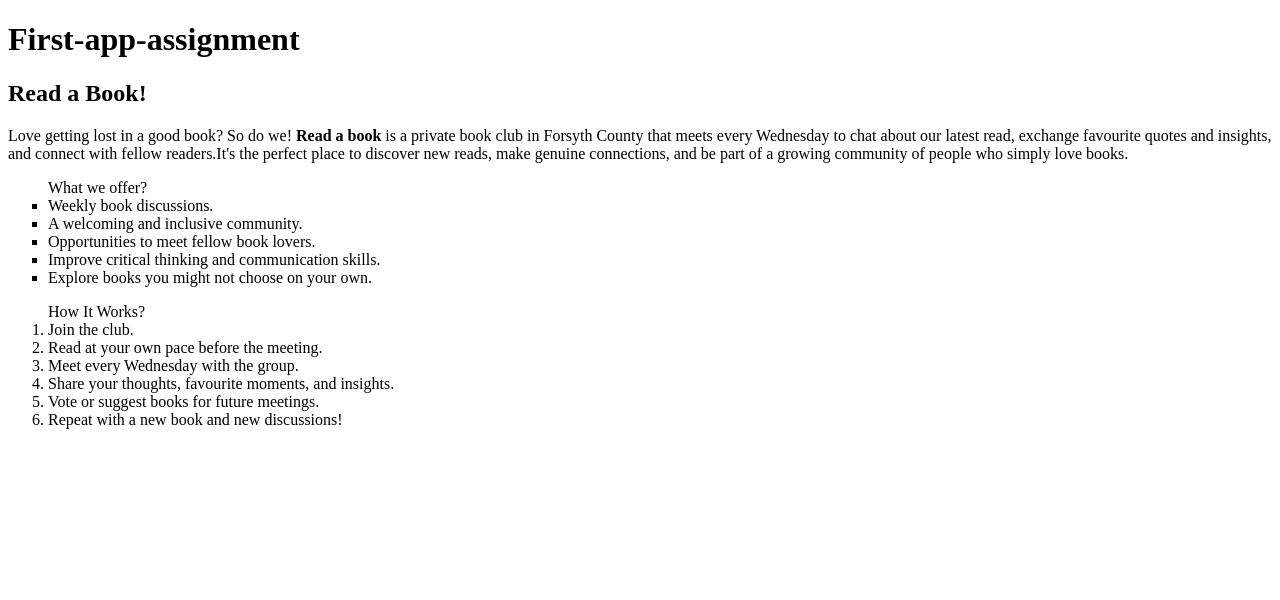
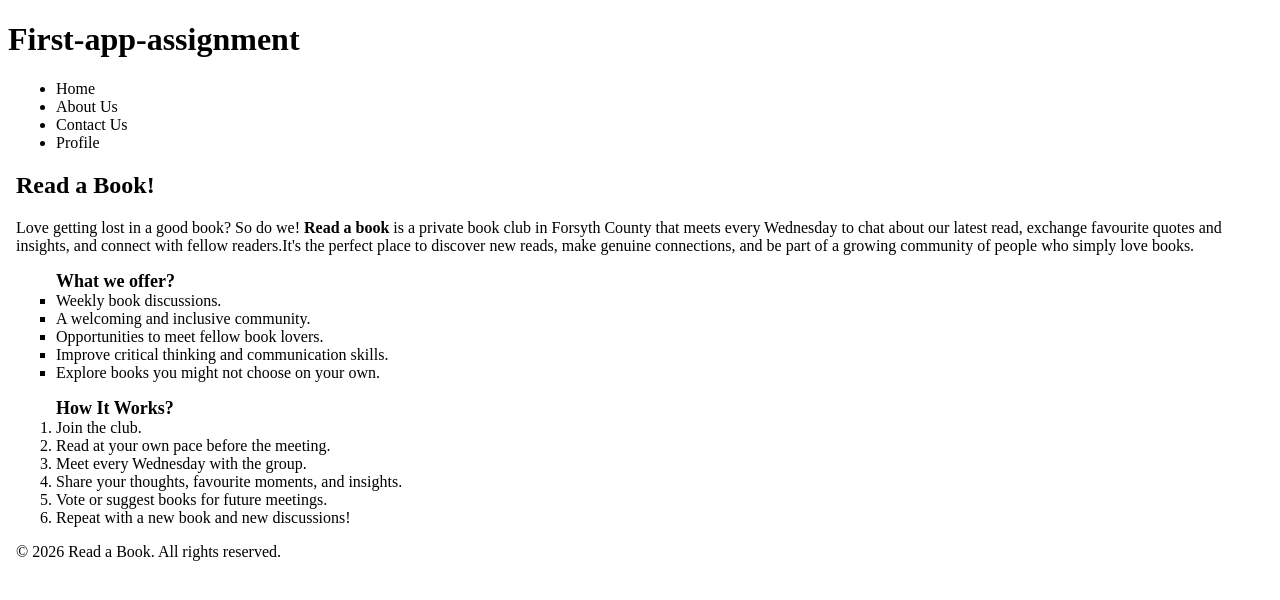
Before and after one commit to Shayana0324/Angular, an Angular app in the folder first-app/: page / in a window 1280 px wide. Shown: the top 600 px of the page. Built offline with nearby package versions, Linux system fonts and the light colour scheme.

Commit message:
Adding header and footer components

```diff
--- a/first-app/src/app/app.html
+++ b/first-app/src/app/app.html
@@ -1,2 +1,4 @@
 <h1>{{title}}</h1>
+<app-header></app-header>
 <app-body></app-body>
+<app-footer></app-footer>
--- a/first-app/src/app/app.ts
+++ b/first-app/src/app/app.ts
@@ -1,10 +1,12 @@
 import { Component, signal } from '@angular/core';
 import { RouterOutlet } from '@angular/router';
+import { Header } from './header/header';
 import { Body } from './body/body';
+import { Footer } from './footer/footer';
 
 @Component({
   selector: 'app-root',
-  imports: [RouterOutlet, Body],
+  imports: [RouterOutlet, Header,Body, Footer],
   templateUrl: './app.html',
   styleUrl: './app.css'
 })
--- a/first-app/src/app/body/body.css
+++ b/first-app/src/app/body/body.css
@@ -0,0 +1,4 @@
+.list-header {
+  font-size: 18px;
+  font-weight: bold;
+}
--- a/first-app/src/app/body/body.html
+++ b/first-app/src/app/body/body.html
@@ -1,9 +1,20 @@
+<!DOCTYPE html>
+<html>
+
+<head>
+  <link rel="stylesheet" href="body.css">
+</head>
+
+<body>
   <div>
     <h2>Read a Book!</h2>
-  <p>Love getting lost in a good book? So do we! <b>Read a book</b> is a private book club in Forsyth County that meets every Wednesday to chat about our latest read, exchange favourite quotes and insights, and connect with fellow readers.It's the perfect place to discover new reads, make genuine connections, and be part of a growing community of people who simply love books.</p>
+    <p>Love getting lost in a good book? So do we! <b>Read a book</b> is a private book club in Forsyth County that
+      meets every Wednesday to chat about our latest read, exchange favourite quotes and insights, and connect with
+      fellow readers.It's the perfect place to discover new reads, make genuine connections, and be part of a growing
+      community of people who simply love books.</p>
 
     <ul style="list-style-type: square;">
-    What we offer?
+      <span class="list-header">What we offer?</span>
       <li>
         Weekly book discussions.
       </li>
@@ -22,7 +33,7 @@
     </ul>
 
     <ol>
-    How It Works?
+      <span class="list-header">How It Works?</span>
       <li>
         Join the club.
       </li>
@@ -43,3 +54,7 @@
       </li>
     </ol>
   </div>
+
+</body>
+
+</html>
--- a/first-app/src/app/footer/footer.html
+++ b/first-app/src/app/footer/footer.html
@@ -1 +1,12 @@
-<p>footer works!</p>
+<!DOCTYPE html>
+<html>
+  <head>
+    <link rel="stylesheet" href="footer.css">
+  </head>
+
+  <body>
+    <div class="footer">
+      <p>© 2026 Read a Book. All rights reserved.</p>
+    </div>
+  </body>
+</html>
--- a/first-app/src/app/header/header.html
+++ b/first-app/src/app/header/header.html
@@ -1 +1,23 @@
-<p>header works!</p>
+<!DOCTYPE html>
+<html lang="en">
+
+<head>
+  <link rel="stylesheet" href="header.css">
+</head>
+
+<body>
+  <nav>
+    <ul>
+      <!-- <li><a href="#">Home</a></li>
+      <li><a href="#">About Us</a></li>
+      <li><a href="#">Contact Us</a></li>
+      <li><a href="#">Profile</a></li> -->
+      <li>Home</li>
+      <li>About Us</li>
+      <li>Contact Us</li>
+      <li>Profile</li>
+    </ul>
+  </nav>
+</body>
+
+</html>
```
Lines whose indentation alone changed are shown as unchanged.
